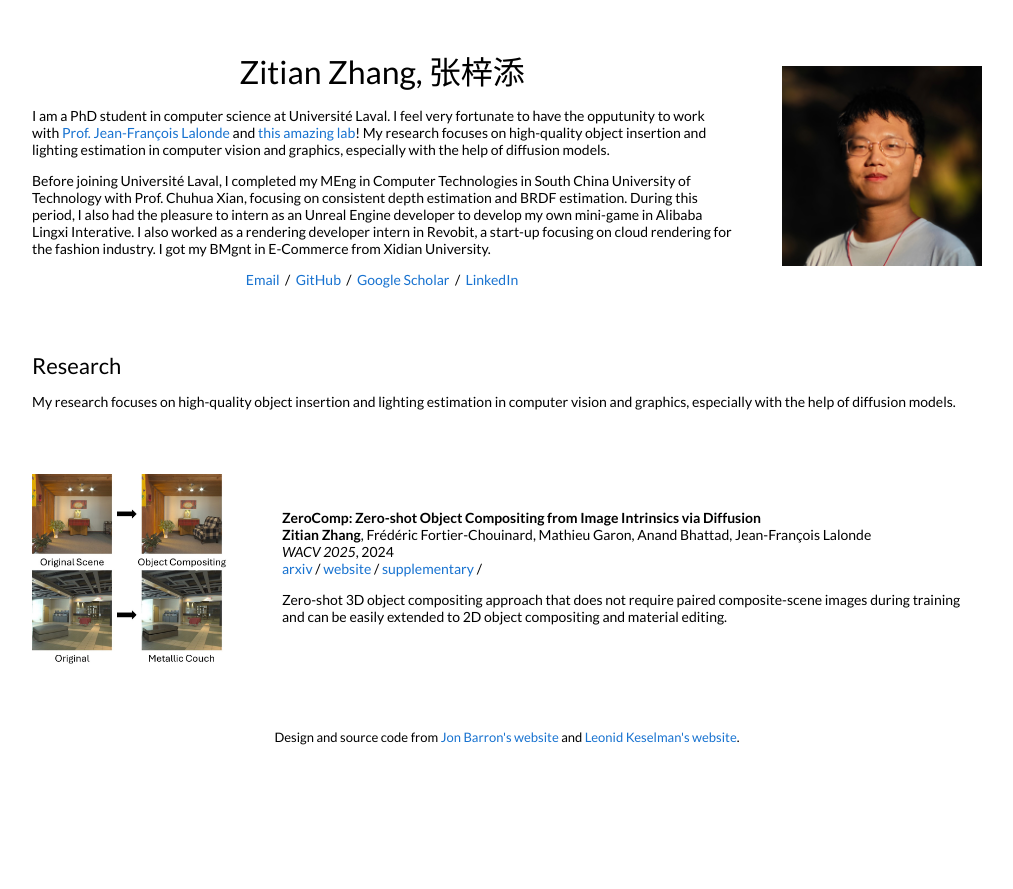
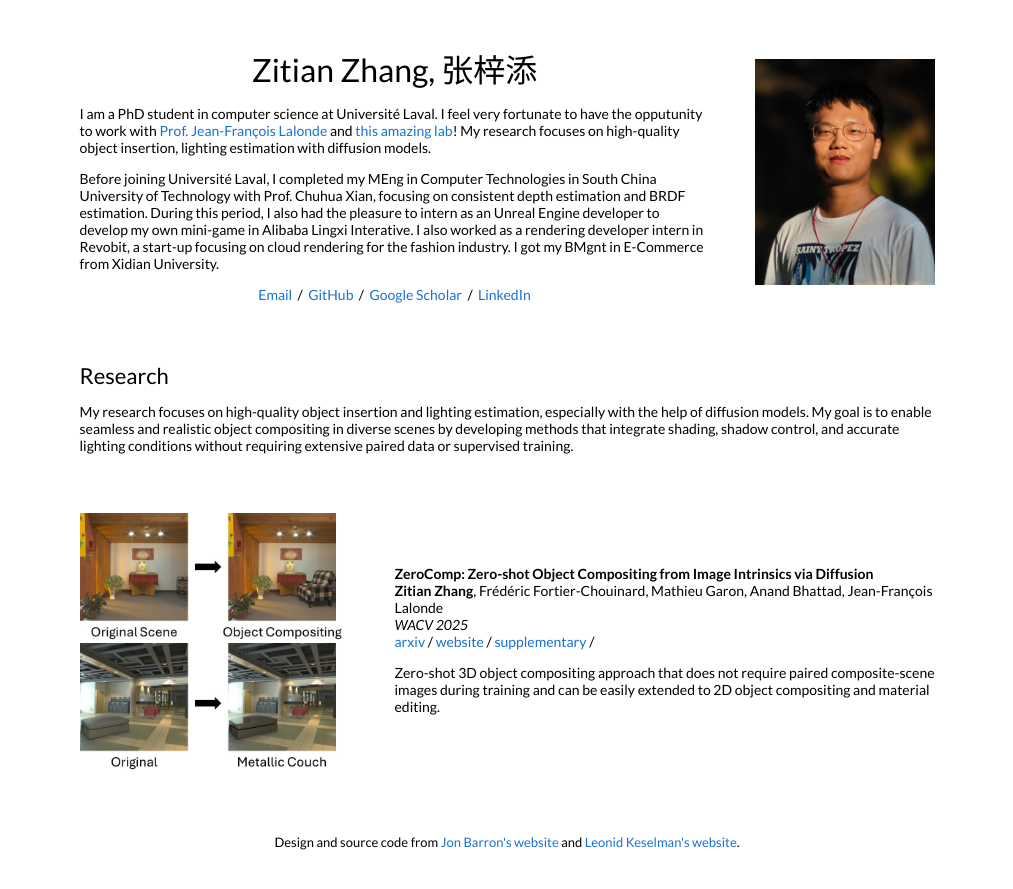
Before and after one commit to zzt76/zzt76.github.io, a Jekyll site: the page built from _posts/2024-11-12-ZeroComp.markdown, in a window 1280 px wide. Shown: the top 889 px of the page, without its empty margins (133-1146 px from the left). Built offline with Jekyll 4.4.1, drawn with Linux system fonts in a browser that asks for light colours.

Commit message:
change the size

```diff
--- a/_layouts/default.html
+++ b/_layouts/default.html
@@ -28,7 +28,7 @@
 
 <body>
   <table
-    style="width:100%;max-width:1000px;border:0px;border-spacing:0px;border-collapse:separate;margin-right:auto;margin-left:auto;">
+    style="width:100%;max-width:900px;border:0px;border-spacing:0px;border-collapse:separate;margin-right:auto;margin-left:auto;">
     <tr style="padding:0px">
       <td style="padding:0px">
         <table
@@ -42,8 +42,7 @@
                 I am a PhD student in computer science at Université Laval. I feel very fortunate to have the opputunity
                 to work with <a href="https://vision.gel.ulaval.ca/~jflalonde/">Prof. Jean-François Lalonde</a> and <a
                   href="https://vision.gel.ulaval.ca/~jflalonde/students/">this amazing lab</a>! My research focuses on
-                high-quality object insertion and lighting estimation in computer vision and graphics, especially with
-                the help of diffusion models.
+                high-quality object insertion, lighting estimation with diffusion models.
               </p>
               <p>
                 Before joining Université Laval, I completed my MEng in Computer Technologies in South China
@@ -55,13 +54,14 @@
               </p>
               <p style="text-align:center">
                 <a href="mailto:zitian.zhang.1@ulaval.ca"> Email</a> &nbsp;/&nbsp;
-                <a href="https://github.com/zzt76">GitHub</a> &nbsp;/&nbsp;
-                <a href="https://scholar.google.com/citations?user=4RMwQmsAAAAJ">Google Scholar</a> &nbsp;/&nbsp;
-                <a href="https://www.linkedin.com/in/ztzhang76"> LinkedIn </a>
+                <a href="https://github.com/zzt76" target="_blank">GitHub</a> &nbsp;/&nbsp;
+                <a href="https://scholar.google.com/citations?user=4RMwQmsAAAAJ" target="_blank">Google Scholar</a>
+                &nbsp;/&nbsp;
+                <a href="https://www.linkedin.com/in/ztzhang76" target="_blank"> LinkedIn </a>
               </p>
             </td>
             <td style="padding:2.5%;width:20%;max-width:40%">
-              <img style="width:100%;max-width:100%" alt="profile photo" src="images/zzt_rect.jpg">
+              <img style="width:100%;max-width:100%" alt="profile photo" src="images/zzt.jpg">
             </td>
           </tr>
         </table>
@@ -72,8 +72,10 @@
             <td style="padding:2.5%;width:100%;vertical-align:middle">
               <h2>Research</h2>
               <p>
-                My research focuses on high-quality object insertion and lighting estimation in computer vision and
-                graphics, especially with the help of diffusion models.
+                My research focuses on high-quality object insertion and lighting estimation, especially with the help
+                of diffusion models. My goal is to enable seamless and realistic object compositing in diverse scenes by
+                developing methods that integrate shading, shadow control, and accurate lighting conditions without
+                requiring extensive paired data or supervised training.
               </p>
             </td>
           </tr>
@@ -86,16 +88,17 @@
           {% for cat in post.categories %}
           {% if cat == 'research' %}
           <tr>
-            <td style="padding:2.5%;width:25%;vertical-align:middle;min-width:200px">
+            <td style="padding:2.5%;width:35%;vertical-align:middle;min-width:200px">
               <img src="{{post.image}}" alt="project image" style="width:auto; height:auto; max-width:100%;" />
             </td>
-            <td style="padding:2.5%;width:75%;vertical-align:middle">
+            <td style="padding:2.5%;width:65%;vertical-align:middle">
               <h3>{{post.title}}</h3>
               <br>
               {{post.authors}}
 
               <br>
-              <em>{{post.venue}}</em>, {{ post.date | date: "%Y" }}
+              <!-- <em>{{post.venue}}</em>, {{ post.date | date: "%Y" }} -->
+              <em>{{post.venue}}</em>
               <br>
               {% if post.arxiv %}
               <a href="{{post.arxiv}}">arxiv</a> /
```
Also changed, not shown: images/zzt.jpg (added), images/zzt_rect.jpg (deleted).
